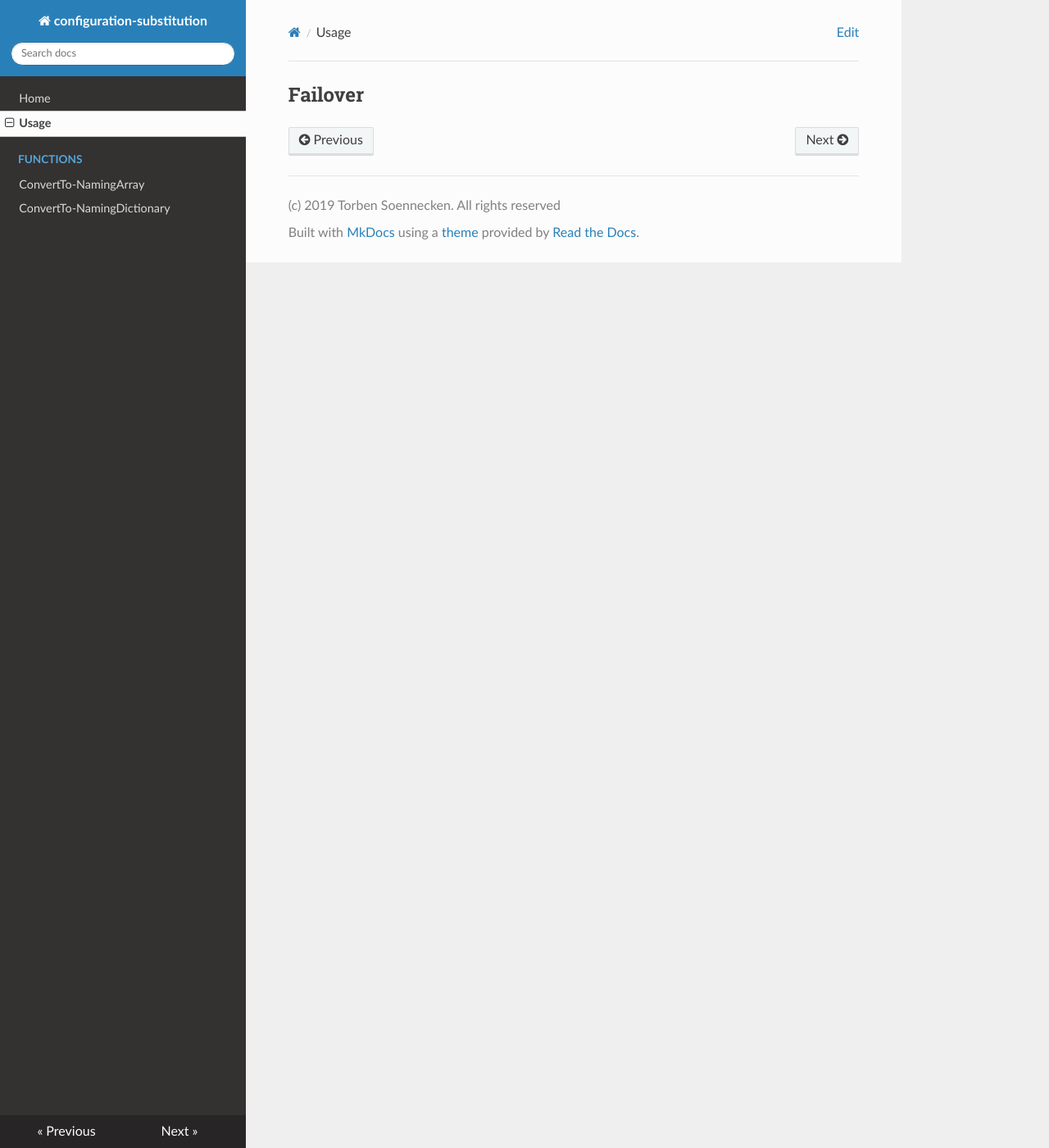
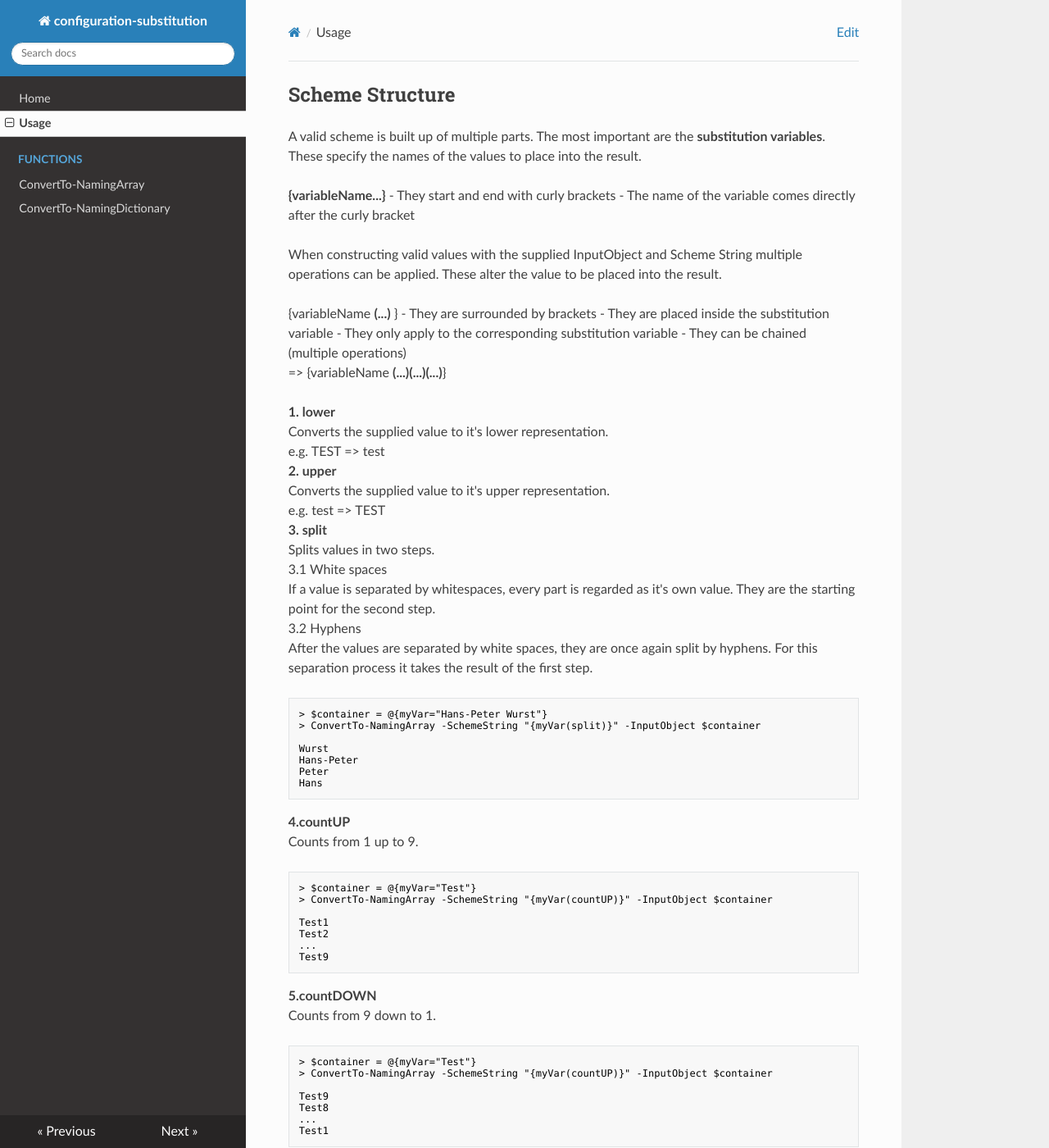
Before and after one commit to tosoikea/PowerShell-Configuration-Substitution, an MkDocs documentation site: the page built from docs/usage.md, in a window 1280 px wide and 1400 px high. Shown: the whole window at 82% size. Built offline with MkDocs 1.6.1, drawn with Linux system fonts in a browser that asks for light colours; nearby versions of some CDN libraries; some of the changed text lies outside the part shown.

Commit message:
[+] Added more functionality tests [+] Added usage and index [f] Fixed CountDOWN bug...

````diff
--- a/docs/usage.md
+++ b/docs/usage.md
@@ -1 +1,105 @@
+## Scheme Structure
+
+A valid scheme is built up of multiple parts.
+The most important are the **substitution variables**.
+These specify the names of the values to place into the result.
+
+**{variableName...}**
+-  They start and end with curly brackets
+-  The name of the variable comes directly after the curly bracket
+
+When constructing valid values with the supplied InputObject and Scheme String multiple operations can be applied. These alter the value to be placed into the result.
+
+{variableName **(...)** }
+- They are surrounded by brackets
+- They are placed inside the substitution variable
+- They only apply to the corresponding substitution variable
+- They can be chained (multiple operations)
+=> {variableName **(...)(...)(...)**}
+
+**1. lower**
+Converts the supplied value to it's lower representation.
+e.g. TEST => test
+**2. upper**
+Converts the supplied value to it's upper representation.
+e.g.  test => TEST
+**3. split**
+Splits values in two steps.
+3.1 White spaces
+If a value is separated by whitespaces, every part is regarded as it's own value. They are the starting point for the second step.
+3.2 Hyphens
+After the values are separated by white spaces, they are once again split by hyphens. For this separation process it takes the result of the first step.
+
+```powershell
+> $container = @{myVar="Hans-Peter Wurst"}
+> ConvertTo-NamingArray -SchemeString "{myVar(split)}" -InputObject $container
+
+Wurst
+Hans-Peter
+Peter
+Hans
+```
+**4.countUP**
+Counts from 1 up to 9.
+```powershell
+> $container = @{myVar="Test"}
+> ConvertTo-NamingArray -SchemeString "{myVar(countUP)}" -InputObject $container
+
+Test1
+Test2
+...
+Test9
+```
+**5.countDOWN**
+Counts from 9 down to 1.
+```powershell
+> $container = @{myVar="Test"}
+> ConvertTo-NamingArray -SchemeString "{myVar(countUP)}" -InputObject $container
+
+Test9
+Test8
+...
+Test1
+```
+**6.replace[,]**
+Defines simple regex replacement. The value to the left of the comma defines the search regex, while the right value defines it's replacement.
+Forbidden character : { } ( ) [ ]
+```powershell
+> $container = @{myVar="Test"}
+> $v = ConvertTo-NamingArray -SchemeString "{myVar(replace[$,_Addition])}" -InputObject $container
+
+Test_Addition
+```
+**7.Selection**
+Simple index based selection. A comma separated list of indexes can also be specified.
+```powershell
+> $container = @{myVar="Test"}
+> $v = ConvertTo-NamingArray -SchemeString "{myVar(0)}" -InputObject $container
+
+T
+```
+
 ## Failover
+As explained earlier, operations can be chained. When chaining operations they will all be applied onto the the value, resulting in a single result value.
+If multiple values are desired, the failover character **?** can be used. If an operation or substitution variable starts with this character, it will be marked as failover.
+During execution this module will determine all result paths inside the scheme string and build the results accordingly.
+
+Simple Failover :
+```powershell
+> $container = @{myVar="Test"}
+> $v = ConvertTo-NamingArray -SchemeString "{myVar(lower)(?0)}" -InputObject $container
+
+test
+t
+```
+
+Chained Failover :
+```powershell
+> $container = @{myVar="Test"}
+> $v = ConvertTo-NamingArray -SchemeString "{myVar(lower)(?0?1,2?upper)}" -InputObject $container
+
+test
+t
+es
+TEST
+```
--- a/mkdocs.yml
+++ b/mkdocs.yml
@@ -6,6 +6,6 @@ nav:
   - ConvertTo-NamingArray: functions/ConvertTo-NamingArray.md
   - ConvertTo-NamingDictionary: functions/ConvertTo-NamingDictionary.md
 site_name: configuration-substitution
+theme: readthedocs
 edit_uri: edit/master/docs/
-theme: readthedocs
 site_author: Torben Soennecken
````
Also changed, not shown: docs/index.md (+24 -1 lines), 5 other files.
